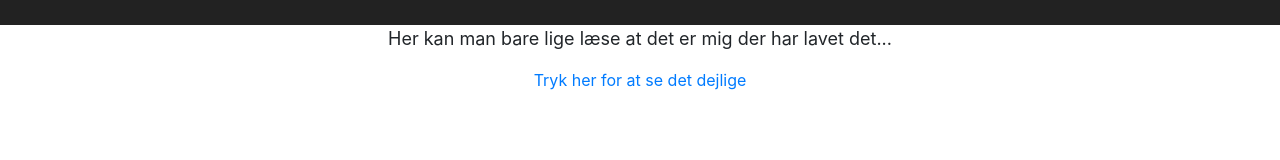
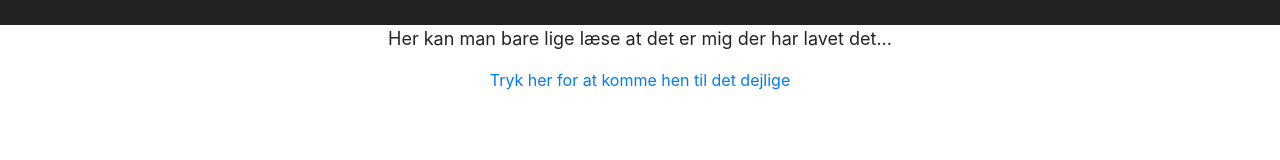
Before and after one commit to benjaminoerskov/DetSkerIAarhusWeb, a React (Create React App) app: page /about in a window 1280 px wide. Shown: the part 125-285 px from the top of the page. Built offline with nearby package versions, Linux system fonts and the light colour scheme; what redux-immutable-state-invariant would draw is missing.

Commit message:
mere crap

```diff
--- a/src/About.tsx
+++ b/src/About.tsx
@@ -8,7 +8,7 @@ class About extends React.Component {
         <p className="App-intro">
           Her kan man bare lige læse at det er mig der har lavet det...
         </p>
-        <Link to="/feed">Tryk her for at se det dejlige</Link>
+        <Link to="/feed">Tryk her for at komme hen til det dejlige</Link>
       </div>
     );
   }
```
